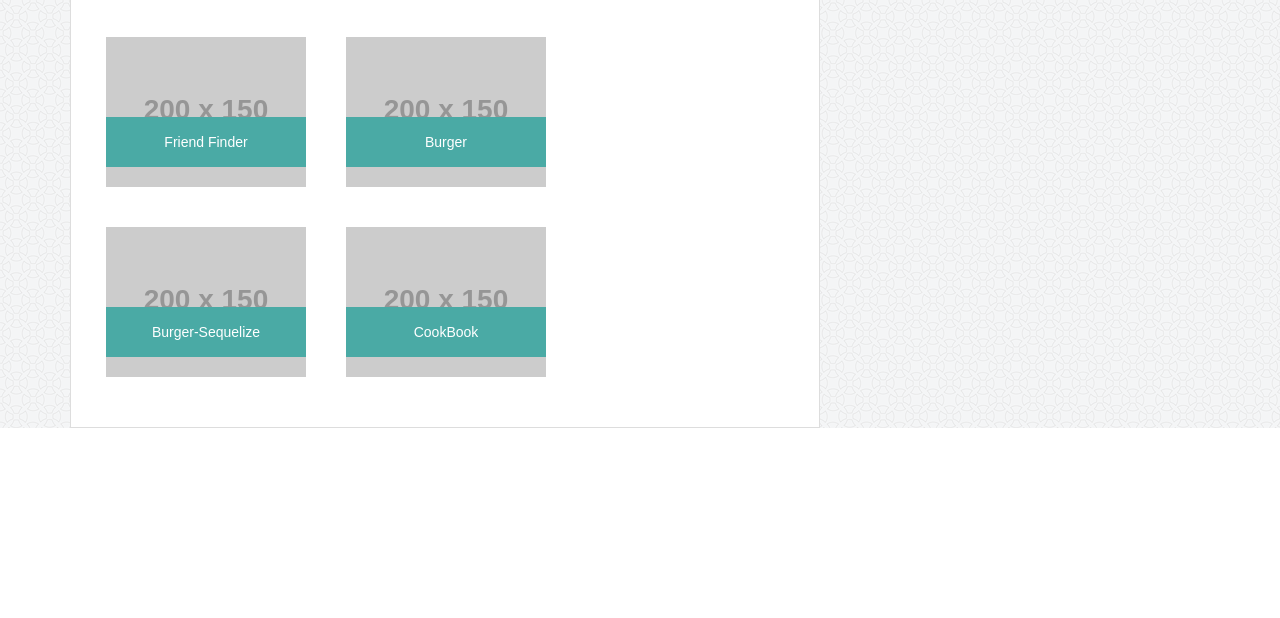
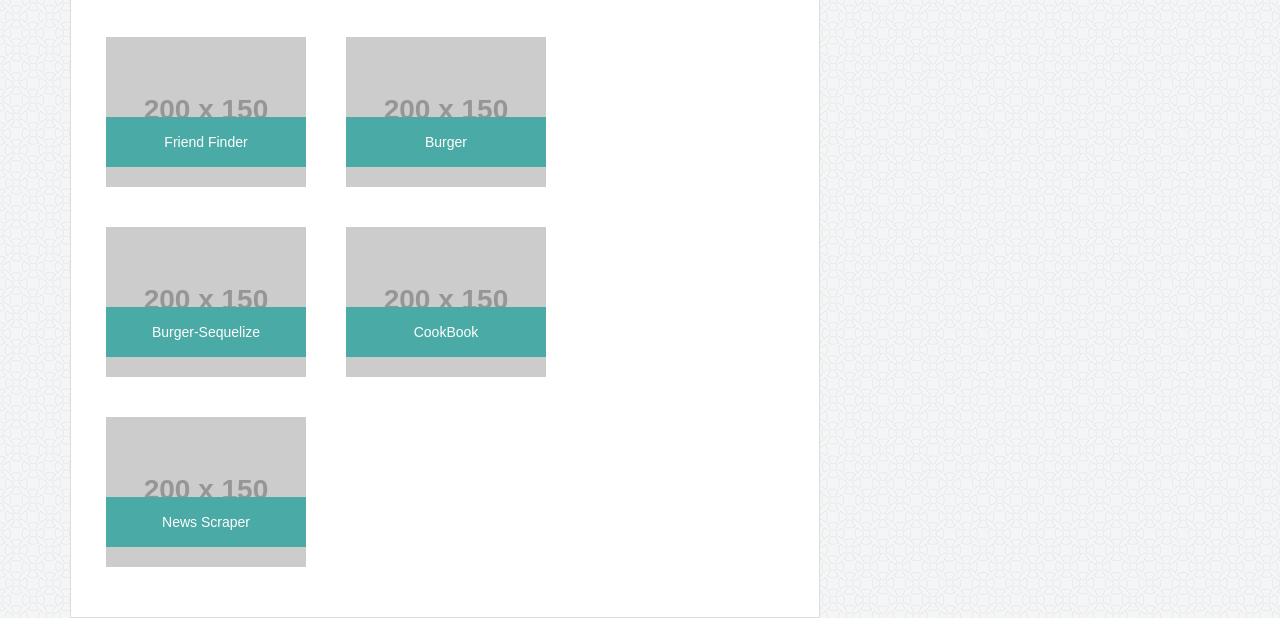
Before and after one commit to kevnfu/Bootstrap-Portfolio, a plain HTML site: page portfolio.html in a window 1280 px wide. Shown: the part 950-1568 px from the top of the page. Before the commit the page ends 1378 px from the top, so only its background shows below. Drawn offline with nearby package versions, Linux system fonts and the light colour scheme; placeholder pictures from the web are drawn by us.

Commit message:
added news scraper

```diff
--- a/portfolio.html
+++ b/portfolio.html
@@ -111,6 +111,12 @@
                             </a>
                             <div>CookBook</div>
                         </div>
+                        <div class="col-4 portfolio-img">
+                            <a href="https://news-scraper-67441.herokuapp.com/">
+                                <img src="http://via.placeholder.com/200x150">
+                            </a>
+                            <div>News Scraper</div>
+                        </div>
                     </div>
                 </div>
             </div>
```
